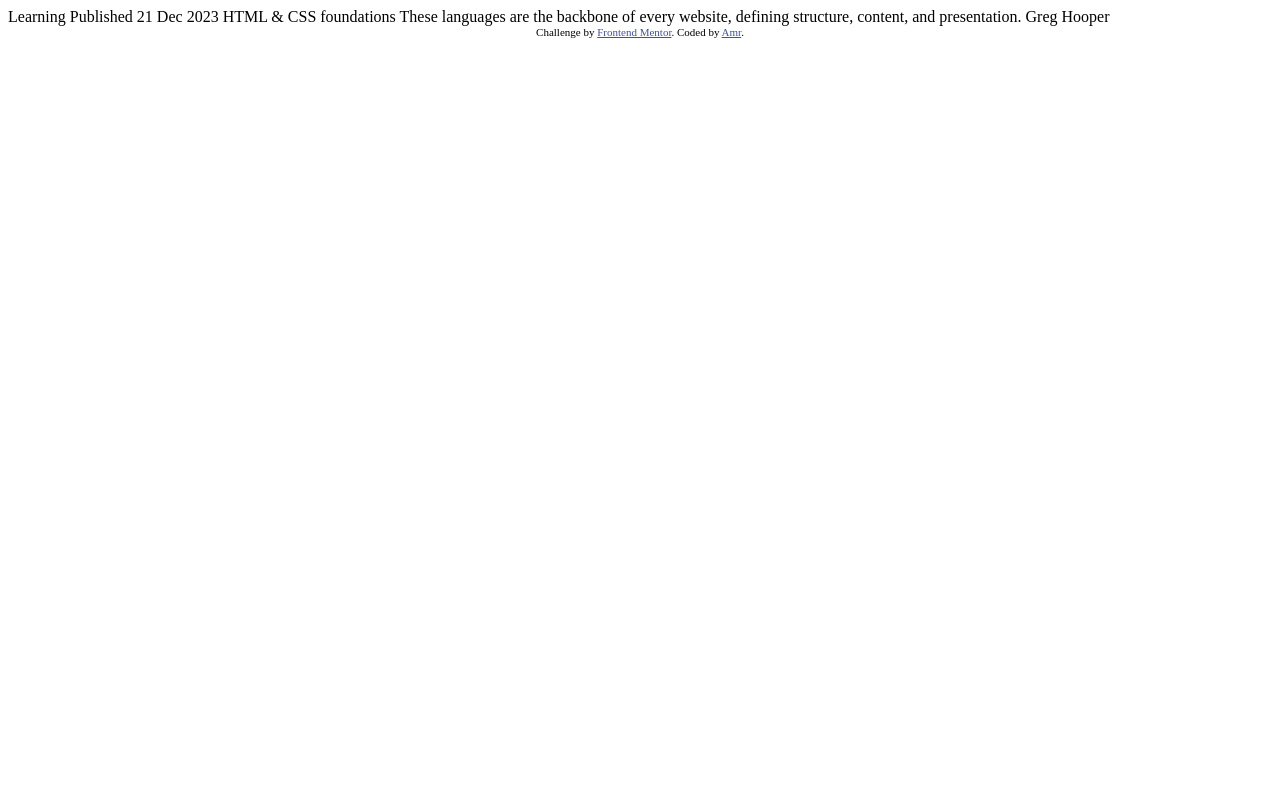
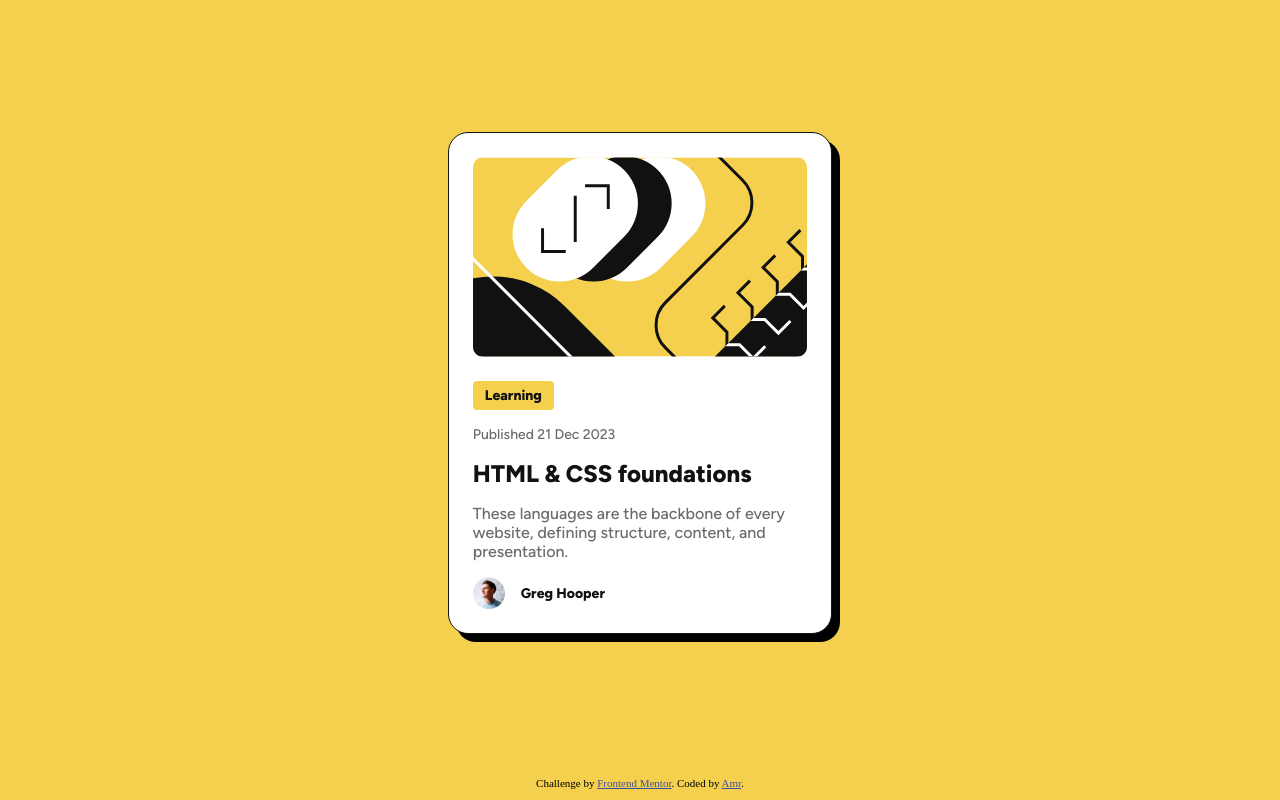
Before and after one commit to amrdoe/blog-preview-card, a plain HTML site: page index.html in a window 1280 px wide. Drawn offline with Linux system fonts and the light colour scheme.

Commit message:
Implement the design

```diff
--- a/index.html
+++ b/index.html
@@ -1,34 +1,194 @@
 <!DOCTYPE html>
 <html lang="en">
-<head>
-  <meta charset="UTF-8">
-  <meta name="viewport" content="width=device-width, initial-scale=1.0"> <!-- displays site properly based on user's device -->
+  <head>
+    <meta charset="UTF-8" />
+    <meta name="viewport" content="width=device-width, initial-scale=1.0" />
+    <!-- displays site properly based on user's device -->
 
-  <link rel="icon" type="image/png" sizes="32x32" href="./assets/images/favicon-32x32.png">
+    <link
+      rel="icon"
+      type="image/png"
+      sizes="32x32"
+      href="./assets/images/favicon-32x32.png"
+    />
 
-  <title>Frontend Mentor | Blog preview card</title>
+    <title>Frontend Mentor | Blog preview card</title>
 
-  <!-- Feel free to remove these styles or customise in your own stylesheet 👍 -->
-  <style>
-    .attribution { font-size: 11px; text-align: center; }
-    .attribution a { color: hsl(228, 45%, 44%); }
-  </style>
-</head>
-<body>
+    <!-- Feel free to remove these styles or customise in your own stylesheet 👍 -->
+    <style>
+      @font-face {
+        font-family: "Figtree";
+        src: url("./assets/fonts/Figtree-VariableFont_wght.ttf")
+          format("woff2-variations");
+        font-weight: 500 800;
+        font-style: normal;
+      }
 
-  Learning
+      @font-face {
+        font-family: "Figtree";
+        src: url("./assets/fonts/Figtree-Italic-VariableFont_wght.ttf")
+          format("woff2-variations");
+        font-weight: 500 800;
+        font-style: italic;
+      }
 
-  Published 21 Dec 2023
+      * {
+        /* Reset */
+        box-sizing: border-box;
+        margin: 0;
+        padding: 0;
 
-  HTML & CSS foundations
+        /* Colors */
+        --yellow: hsl(47, 88%, 63%);
+        --gray-500: hsl(0, 0%, 42%);
+        --gray-950: hsl(0, 0%, 7%);
+      }
 
-  These languages are the backbone of every website, defining structure, content, and presentation.
+      html,
+      body {
+        margin: 0;
+        height: 100vh;
+        width: 100vw;
+        overflow: hidden;
+        padding: 0;
+        display: flex;
+        flex-direction: column;
+        background: var(--yellow);
+        align-items: center;
+      }
 
-  Greg Hooper
+      main {
+        flex: 1 1 auto;
+        display: flex;
+        flex-direction: column;
+        width: 100vw;
+        overflow: hidden;
+        align-items: center;
+        justify-content: center;
+        font-family: "Figtree", sans-serif;
+        font-weight: 500;
+        font-size: 16px;
+        color: var(--gray-500);
+      }
 
-  <div class="attribution">
-    Challenge by <a href="https://www.frontendmentor.io?ref=challenge" target="_blank">Frontend Mentor</a>.
-    Coded by <a href="https://github.com/amrdoe">Amr</a>.
-  </div>
-</body>
+      .card {
+        width: min-content;
+        background: white;
+        border-radius: 20px;
+        border: 1px solid var(--gray-950);
+        box-shadow: 8px 8px black;
+        display: flex;
+        padding: 24px;
+        flex-direction: column;
+        gap: 24px;
+      }
+
+      .card__image {
+        height: 200px;
+        border-radius: 10px;
+      }
+
+      .card__content {
+        display: flex;
+        flex-direction: column;
+        align-items: flex-start;
+        gap: 16px;
+      }
+
+      .card__category {
+        display: inline-block;
+        text-align: center;
+        padding: 4px 12px;
+        line-height: 100%;
+        position: relative;
+        background-color: var(--yellow);
+        border-radius: 4px;
+        color: var(--gray-950);
+        font-weight: 800;
+        font-size: 14px;
+        line-height: 1.5;
+      }
+
+      .card__date {
+        font-size: 14px;
+      }
+
+      .card__title, .card__title a {
+        font-size: 24px;
+        font-weight: 800;
+        color: var(--gray-950);
+        text-decoration: none;
+      }
+
+      .card__title a:hover {
+        color: var(--yellow);
+      }
+
+      .card__author {
+        display: flex;
+        align-items: center;
+        gap: 16px;
+      }
+
+      .card__author-avatar {
+        width: 32px;
+        height: 32px;
+      }
+
+      .card__author-name {
+        font-size: 14px;
+        color: var(--gray-950);
+        font-weight: 800;
+      }
+
+      .attribution {
+        padding: 11px;
+        font-size: 11px;
+        text-align: center;
+      }
+
+      .attribution a {
+        color: hsl(228, 45%, 44%);
+      }
+    </style>
+  </head>
+  <body>
+    <main>
+      <article class="card">
+        <img
+          src="./assets/images/illustration-article.svg"
+          alt="Web 3.0 illustration"
+          class="card__image"
+        />
+        <div class="card__content">
+          <div class="card__category">Learning</div>
+          <div class="card__date">
+            <time datetime="2023-12-21">Published 21 Dec 2023</time>
+          </div>
+          <h1 class="card__title"><a href="#">HTML & CSS foundations</a></h1>
+          <p class="card__description">
+            These languages are the backbone of every website, defining
+            structure, content, and presentation.
+          </p>
+          <div class="card__author">
+            <img
+              src="./assets/images/image-avatar.webp"
+              alt="Author avatar"
+              class="card__author-avatar"
+            />
+            <div class="card__author-info">
+              <div class="card__author-name">Greg Hooper</div>
+            </div>
+          </div>
+        </div>
+      </article>
+    </main>
+
+    <div class="attribution">
+      Challenge by
+      <a href="https://www.frontendmentor.io?ref=challenge" target="_blank"
+        >Frontend Mentor</a
+      >. Coded by <a href="https://github.com/amrdoe">Amr</a>.
+    </div>
+  </body>
 </html>
```
